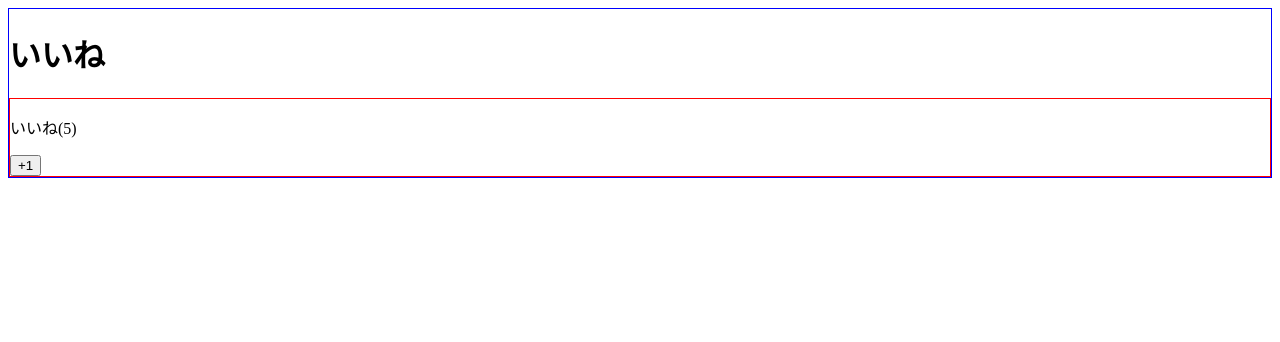
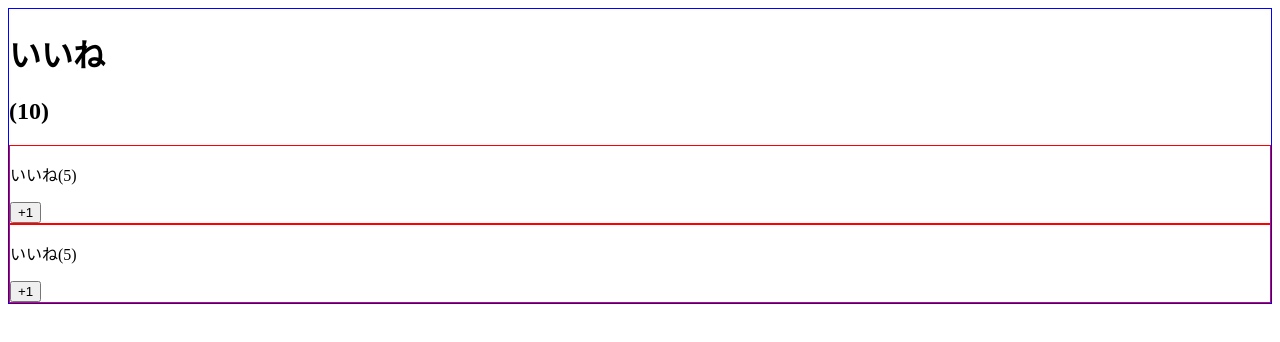
Before and after one commit to aguriken/vue_practice, a Vue app: page / in a window 1280 px wide. Shown: the top 342 px of the page. Built offline with nearby package versions, Linux system fonts and the light colour scheme.

Commit message:
completed section7

```diff
--- a/src/App.vue
+++ b/src/App.vue
@@ -1,7 +1,9 @@
 <template>
   <div>
     <LikeHeader></LikeHeader>
-    <LikeNumber></LikeNumber>
+    <h2>({{number}})</h2>
+    <LikeNumber :total-number="number" @my-click="incrementNumber"></LikeNumber>
+    <LikeNumber :total-number="number"></LikeNumber>
   </div>
 </template>
 
@@ -9,8 +11,18 @@
 import LikeHeader from "./components/LikeHeader.vue";
 
 export default {
+  data() {
+    return {
+      number: 10
+    }
+  },
   components: {
     LikeHeader
+  },
+  methods: {
+    incrementNumber(value) {
+      this.number = value
+    }
   }
 }
 </script>
--- a/src/components/LikeNumber.vue
+++ b/src/components/LikeNumber.vue
@@ -1,20 +1,21 @@
 <template>
   <div>
-    <p>いいね({{number}})</p>
+    <p>いいね({{halfNumber}})</p>
     <button @click="increment">+1</button>
   </div>
 </template>
 
 <script>
 export default {
-  data() {
-    return {
-      number: 5
-    };
+  props: ["totalNumber"],
+  computed: {
+    halfNumber() {
+      return this.totalNumber / 2
+    }
   },
   methods: {
     increment() {
-      this.number += 1;
+      this.$emit("my-click", this.totalNumber + 1);
     }
   }
 };
```
